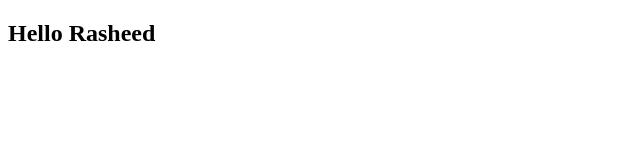
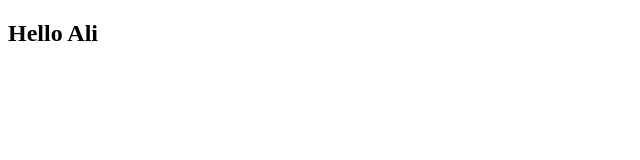
Before and after one commit to devlivewir/vue-initial, a Vue app: page / in a window 1280 px wide. Shown: the top 160 px of the page, without its empty margins (0-640 px from the left). Built offline with nearby package versions, Linux system fonts and the light colour scheme.

Commit message:
styling added

```diff
--- a/src/components/Greets.vue
+++ b/src/components/Greets.vue
@@ -1,11 +1,13 @@
 <template>
     <div>
-        <h2>Hello Rasheed</h2>
+        <h2>Hello Ali</h2>
     </div>
 </template>
 
 <script>
 export default {
-    name: 'Greet'
+
 }
 </script>
+
+<style scoped></style>
```
